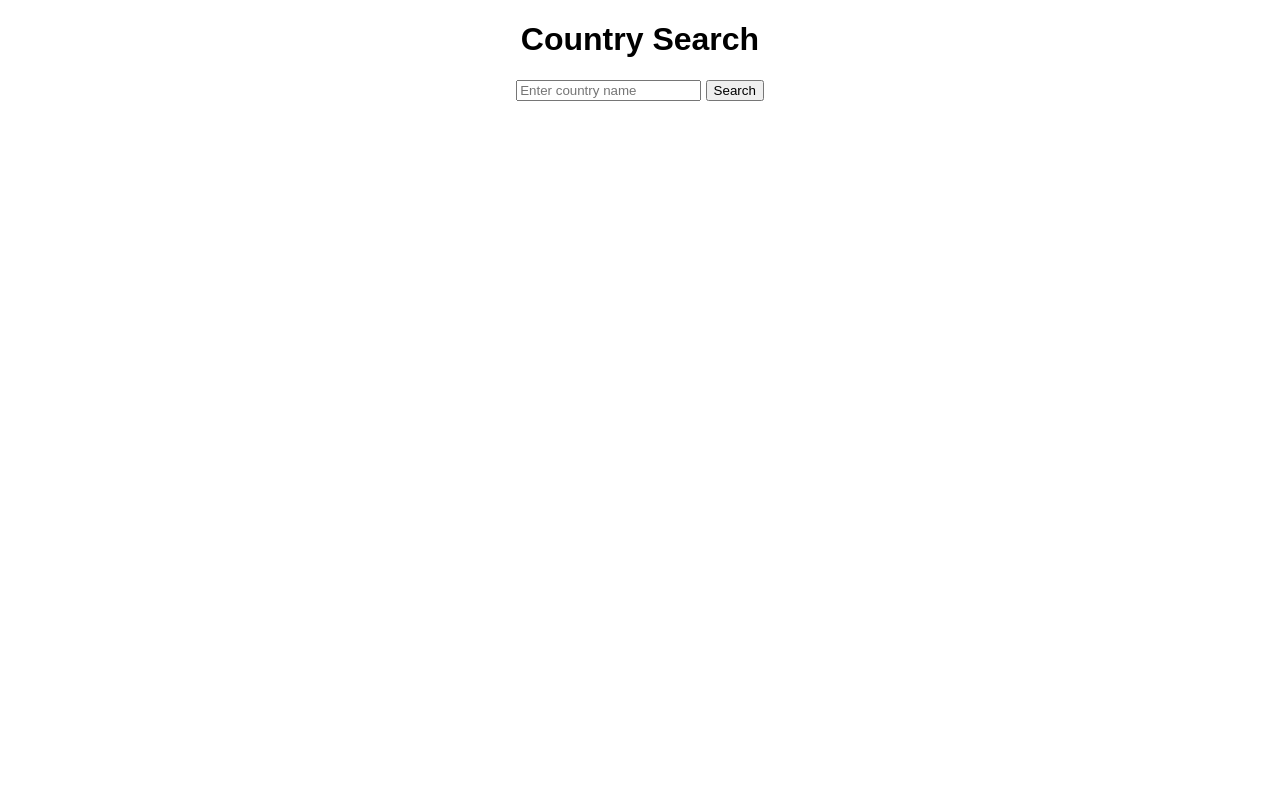
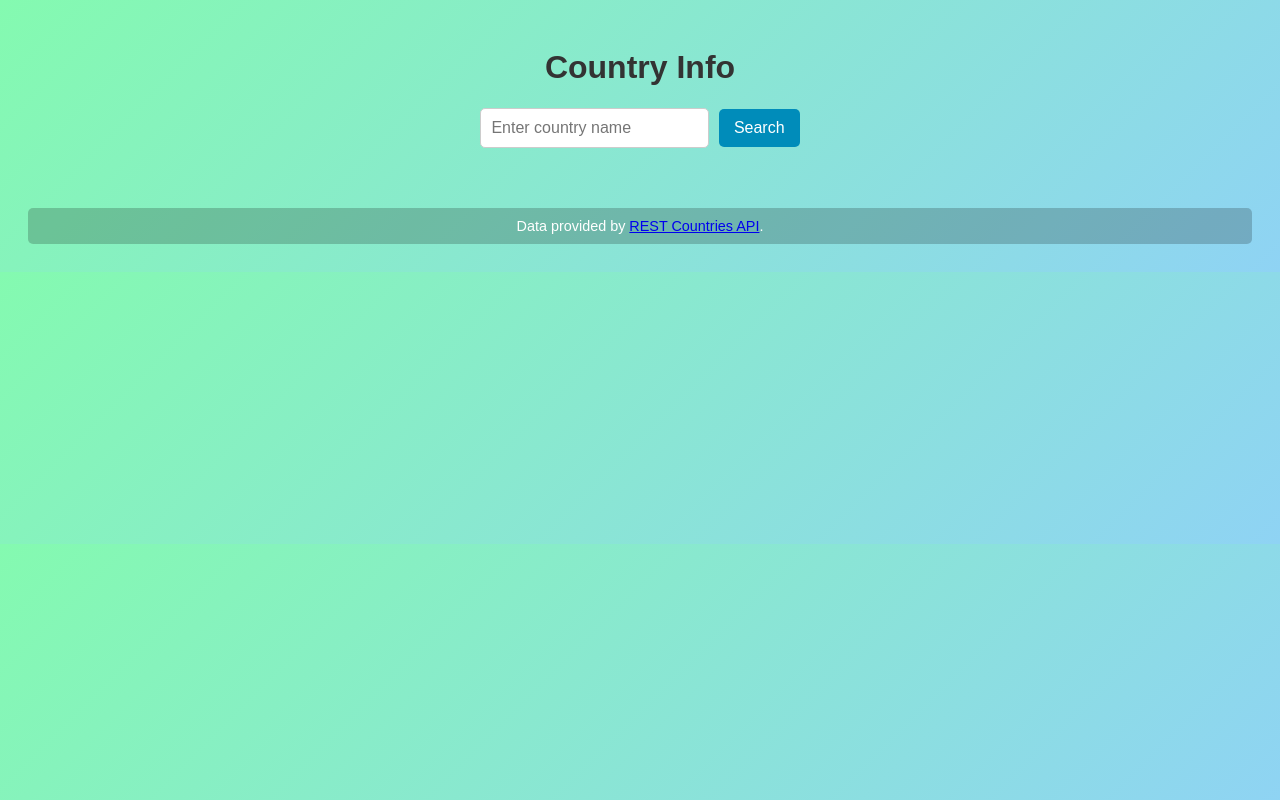
Before and after one commit to matthewyoung94/country-api, a plain HTML site: page index.html in a window 1280 px wide. Drawn offline with Linux system fonts and the light colour scheme.

Commit message:
Working JS

```diff
--- a/index.html
+++ b/index.html
@@ -8,10 +8,13 @@
   </head>
 
   <body>
-    <h1>Country Search</h1>
+    <h1>Country Info</h1>
     <input type="text" id="search" placeholder="Enter country name" />
     <button id="searchBtn">Search</button>
     <div id="results"></div>
     <script src="script.js"></script>
   </body>
+  <footer>
+    Data provided by <a href="https://restcountries.com/" target="_blank">REST Countries API</a>.
+</footer>
 </html>
--- a/script.js
+++ b/script.js
@@ -1,8 +1,10 @@
+// adding an event listener to the search button and getting user's input
 document.getElementById("searchBtn").addEventListener("click", function () {
   const countryName = document.getElementById("search").value.trim();
 
+  // if no entry, alert
   if (!countryName) {
-    alert("Please enter a country name");
+    alert("Please enter a valid country");
     return;
   }
 
--- a/style.css
+++ b/style.css
@@ -1,13 +1,73 @@
 body {
-    font-family: Arial, sans-serif;
+    font-family: Arial, Helvetica, sans-serif;
     text-align: center;
-  }
-  .hidden {
-    display: none;
-  }
-  #results {
+    background: linear-gradient(135deg, #84fab0, #8fd3f4);
+    color: #333;
+    padding: 20px;
+}
+
+#search-container {
+    background: white;
+    padding: 20px;
+    border-radius: 10px;
+    box-shadow: 0px 4px 10px rgba(0, 0, 0, 0.1);
+    display: inline-block;
+    margin-bottom: 20px;
+}
+
+#searchType, #search {
+    padding: 10px;
+    font-size: 16px;
+    border-radius: 5px;
+    border: 1px solid #ccc;
+    margin-right: 5px;
+}
+
+#searchBtn {
+    padding: 10px 15px;
+    font-size: 16px;
+    border: none;
+    background: #008CBA;
+    color: white;
+    border-radius: 5px;
+    cursor: pointer;
+    transition: 0.3s;
+}
+
+#searchBtn:hover {
+    background: #005f75;
+}
+
+#results {
+    display: grid;
+    grid-template-columns: repeat(auto-fit, minmax(250px, 1fr));
+    gap: 20px;
+    padding: 20px;
+    justify-content: center;
+}
+
+.country {
+    background: white;
+    padding: 15px;
+    border-radius: 10px;
+    box-shadow: 0px 4px 10px rgba(0, 0, 0, 0.1);
+    transition: transform 0.3s ease-in-out;
+}
+
+.country:hover {
+    transform: translateY(-5px);
+}
+
+.flag {
+    width: 70%;
+    border-radius: 10px;
+}
+
+footer {
     margin-top: 20px;
-  }
-  .flag {
-    width: 100px;
-  }
+    font-size: 0.9em;
+    color: white;
+    background: rgba(0, 0, 0, 0.2);
+    padding: 10px;
+    border-radius: 5px;
+}
```
